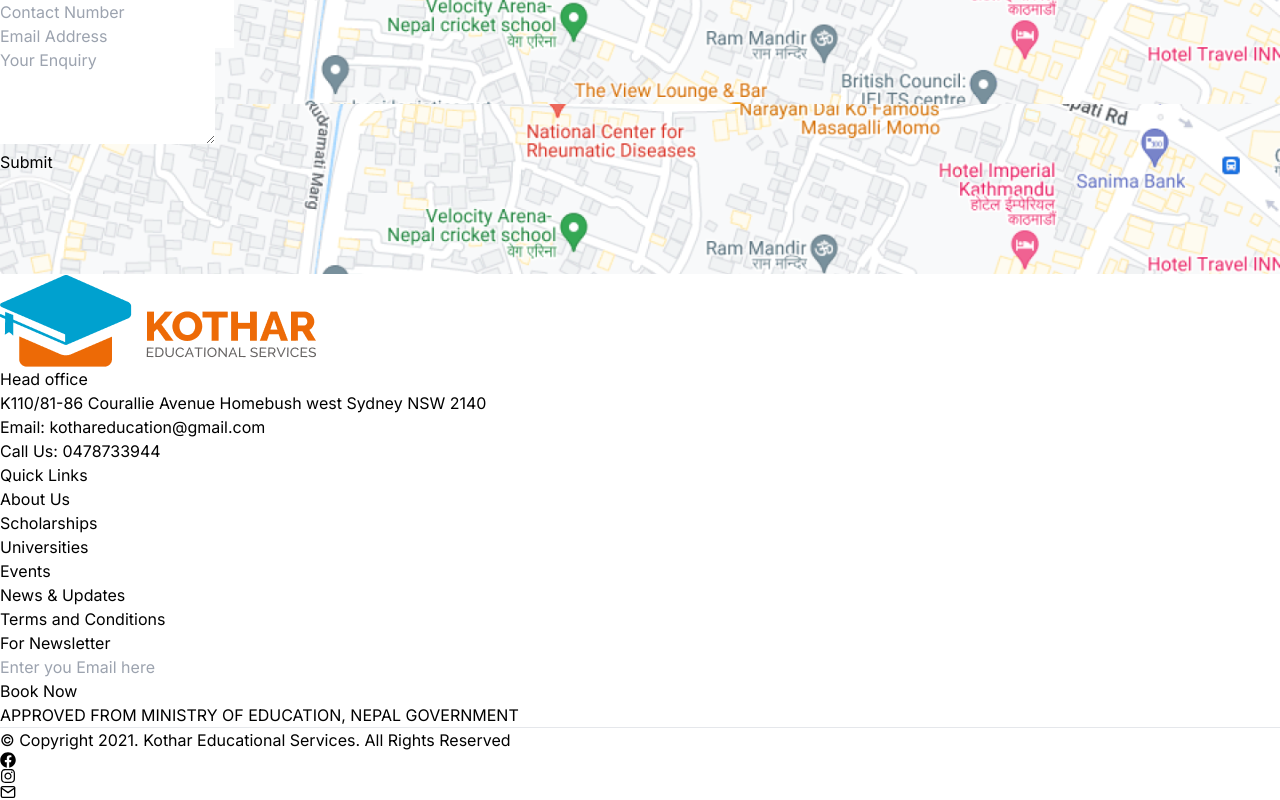
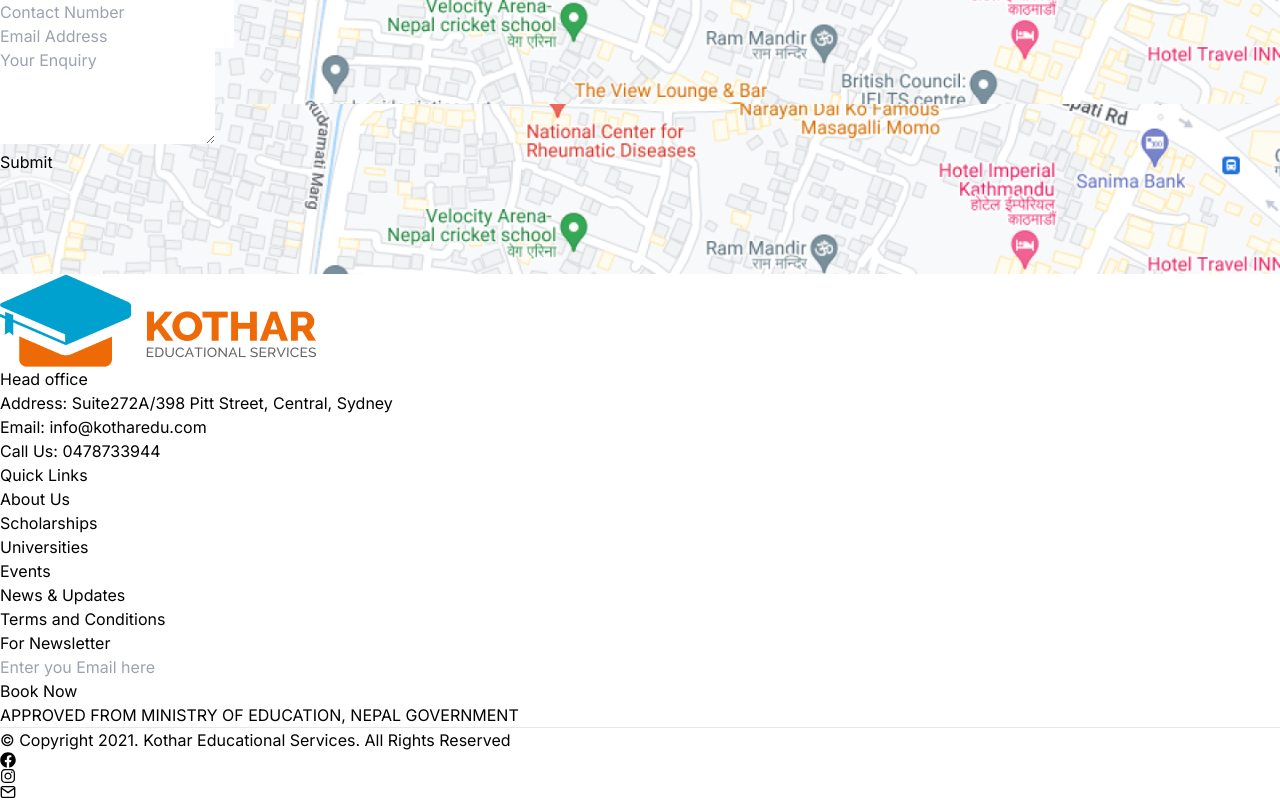
Before and after one commit to rbdiwash/kotharEdu, a React (Create React App) app: page / in a window 1280 px wide. Shown: the part 2700-3500 px from the top of the page. Built offline with nearby package versions, Linux system fonts and the light colour scheme; no server answers; what @material-tailwind/react would draw is missing.

Commit message:
location and gmail changed

```diff
--- a/src/Components/Footer.js
+++ b/src/Components/Footer.js
@@ -35,15 +35,15 @@
                 <ul className="list-none mb-0 md:pr-16">
                   <li className="py-2">
                     <a href="#!" className="text-white text-xl">
-                      K110/81-86 Courallie Avenue Homebush west Sydney NSW 2140
+                      Address: Suite272A/398 Pitt Street, Central, Sydney
                     </a>
                   </li>
                   <li className="py-2">
                     <a
-                      href="mailto:kothareducation@gmail.com"
+                      href="mailto:info@kotharedu.com"
                       className="text-white text-xl"
                     >
-                      Email: kothareducation@gmail.com
+                      Email: info@kotharedu.com
                     </a>
                   </li>
                   <li className="py-2">
@@ -127,7 +127,7 @@
                 <FaFacebook className="text-3xl text-primary" />
               </a>
               <FaInstagram className="text-3xl text-primary" />
-              <a href="mailto:kothareducation@gmail.com">
+              <a href="mailto:info@kotharedu.com">
                 <FiMail className="text-3xl text-primary" />
               </a>
             </div>
--- a/src/Pages/Homepage/AssociatedUni.js
+++ b/src/Pages/Homepage/AssociatedUni.js
@@ -70,13 +70,13 @@
               <Slider {...settings}>
                 {getFilteredList()?.length > 0 ? (
                   getFilteredList()?.map((item) => (
-                    <div className="col-span-1 slider" key={item?.id}>
+                    <div className="col-span-1 slide" key={item?.id}>
                       <a href={item?.website}>
                         <div className="text-center mx-auto relative">
                           <img
                             src={item?.image || australia}
                             alt=""
-                            className="rounded"
+                            className="rounded min-h-[320px] object-cover"
                           />
                           <h1 className="mt-2">{item?.name}</h1>
                         </div>
--- a/src/Pages/Homepage/index.js
+++ b/src/Pages/Homepage/index.js
@@ -7,6 +7,7 @@
 import user from "../../assets/images/user.png";
 import vector from "../../assets/images/Vector.png";
 import visa from "../../assets/images/visa.png";
+import noImage from "../../assets/images/noImage.png";
 import AssociatedUni from "./AssociatedUni";
 import Slider from "react-slick";
 import { BiChevronLeft, BiChevronRight } from "react-icons/bi";
@@ -175,9 +176,9 @@
                   <div className="mx-auto relative text-left">
                     {/*  w-[80%] */}
                     <img
-                      src={item?.image}
+                      src={item?.image || noImage}
                       alt=""
-                      className="rounded h-[300px]"
+                      className="rounded h-[300px] "
                     />
                     <p className="text-3xl  text-black leading-tight capitalize font-bold tracking-wide py-6">
                       {item?.serviceName?.slice(0, 20)}
@@ -188,7 +189,8 @@
                       {item?.descripttion?.length > 200 && "..."}
                     </p>
                     <NavLink
-                      to={`/services/`}
+                      to={`/services/${item?.id}`}
+                      state={{ data: item }}
                       className="flex text-blue items-center text-xl cursor-pointer"
                     >
                       <h1 className="">More</h1>
```
Also changed, not shown: src/assets/images/noImage.png (added).
